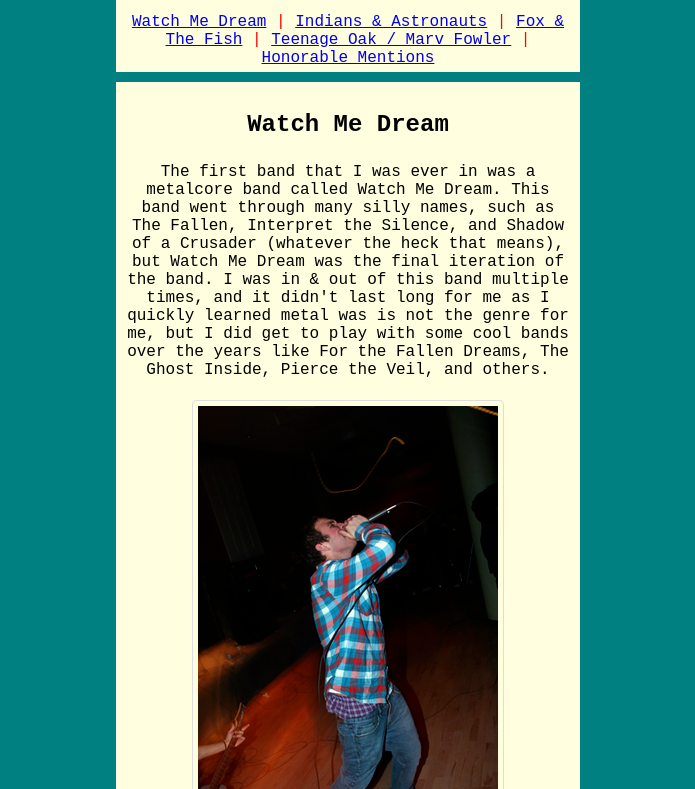
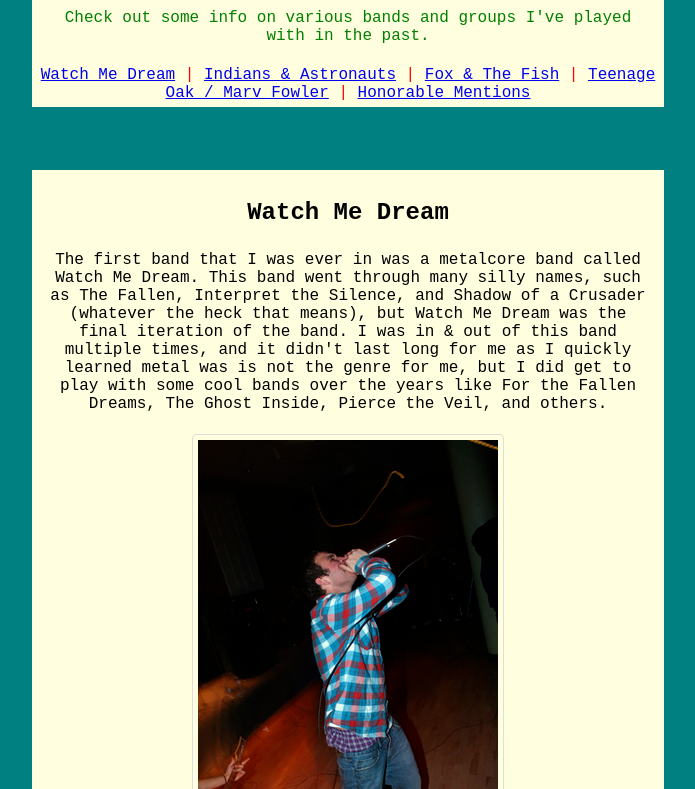
Before and after one commit to KC-LC101-June-21/assignment-4-html-me-something-zacharybklein, a website: page index.html in a window 1280 px wide. Shown: the part 144-933 px from the top of the page, without its empty margins (292-987 px from the left). Drawn offline with Linux system fonts and the light colour scheme.

Commit message:
Changed margin.

```diff
--- a/styles.css
+++ b/styles.css
@@ -15,10 +15,10 @@ header,
 main,
 footer {
     background-color: lightyellow;
-    margin-left: 400px;
-    margin-right: 400px;
-    margin-top: 10px;
-    margin-bottom: 10px;
+    margin-left: 25%;
+    margin-right: 25%;
+    margin-top: 5%;
+    margin-bottom: 5%;
     padding: 5px;
     text-align: center;
 }
```
